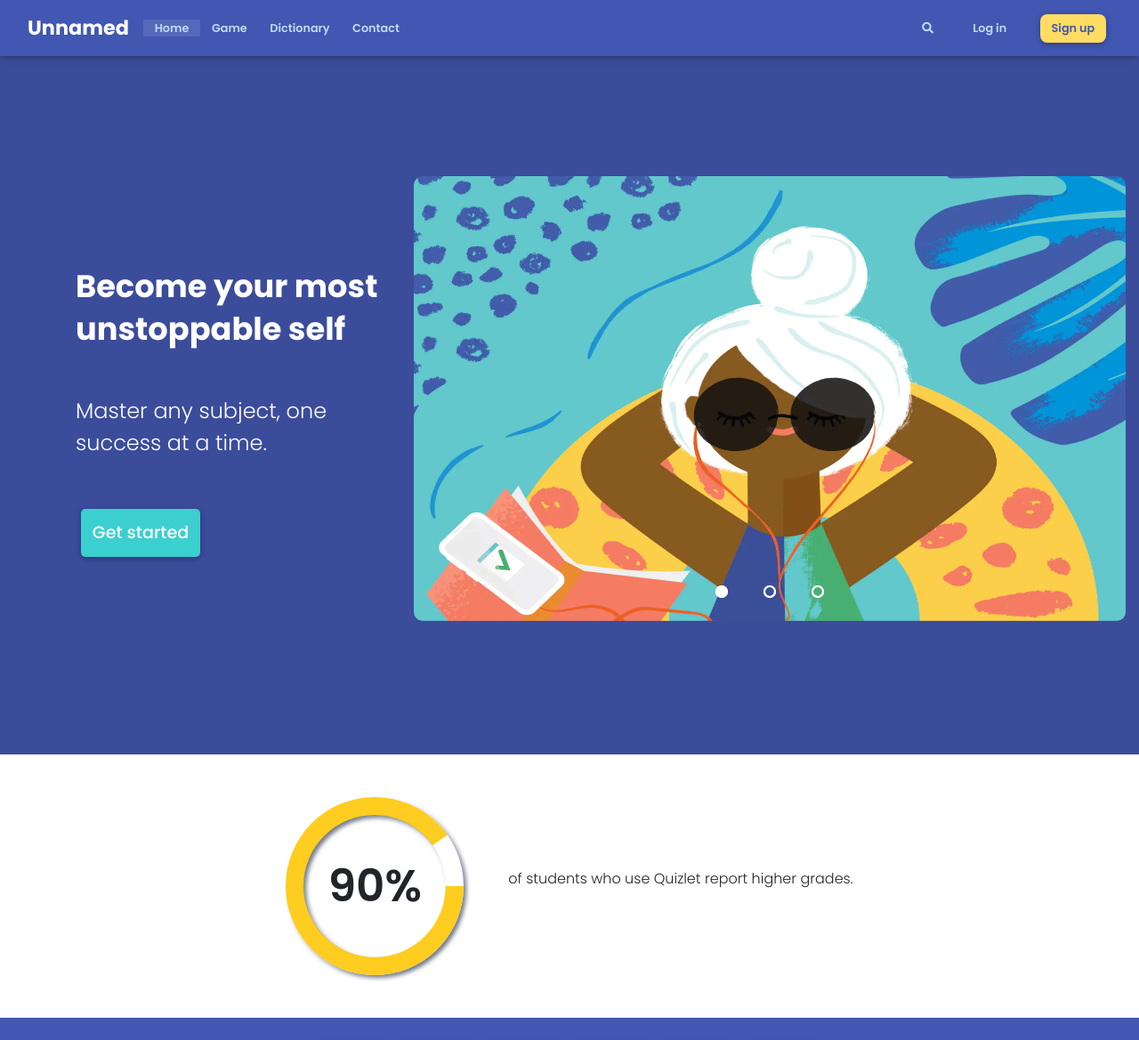
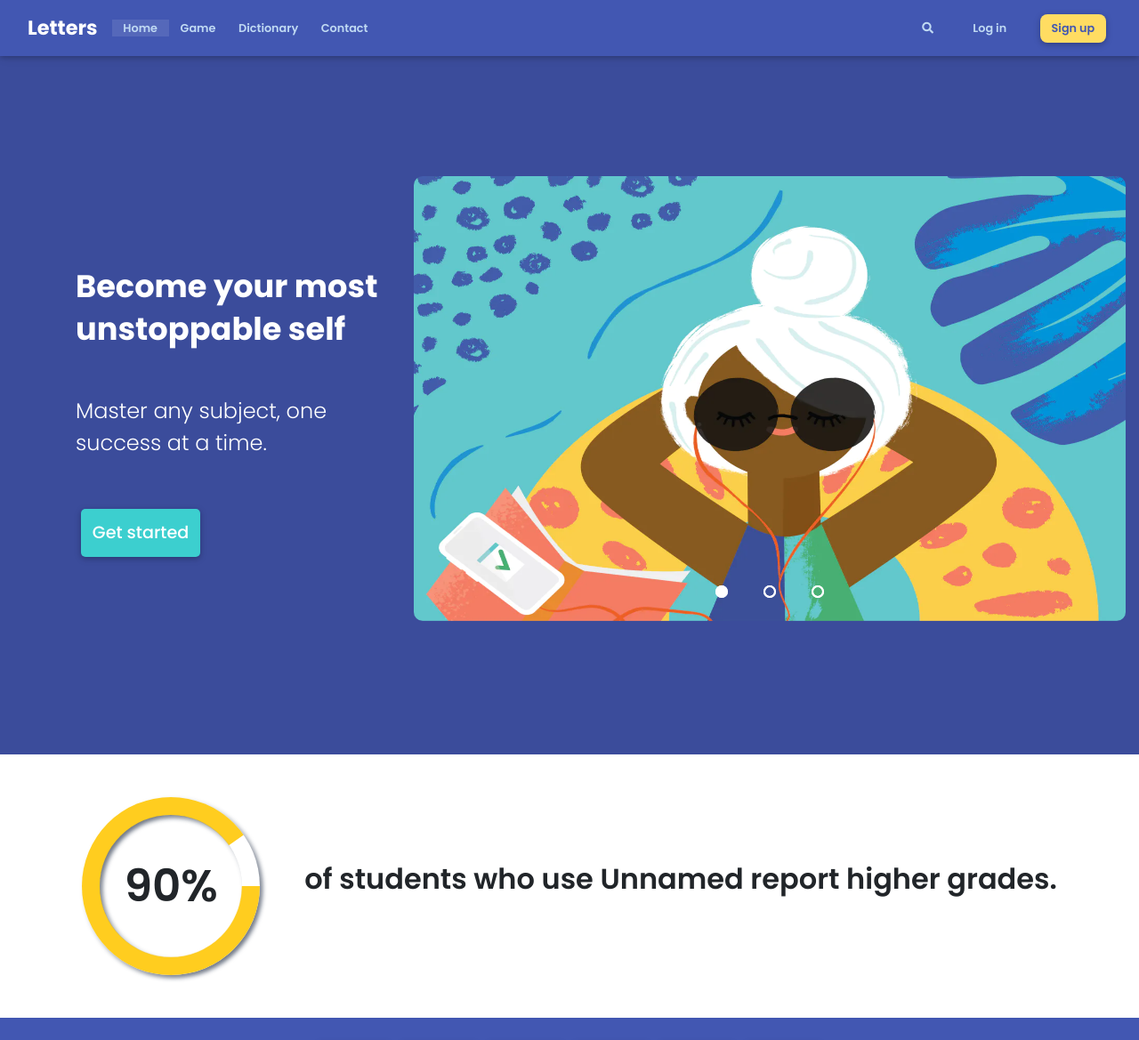
Before and after one commit to volinh911/Final-Project, a plain HTML site: page index.html in a window 1280 px wide. Shown: the top 1169 px of the page at 89% size. Drawn offline with nearby package versions, Linux system fonts and the light colour scheme.

Commit message:
name of web

```diff
--- a/index.html
+++ b/index.html
@@ -21,7 +21,7 @@
         <header>
             <nav class="navbar navbar-expand-lg navbar-dark fixed-top">
               <div class="container-fluid">
-                <a class="navbar-brand" href="#">Unnamed</a>
+                <a class="navbar-brand" href="#">Letters</a>
 
                 <button class="navbar-toggler" type="button" data-toggle="collapse" data-target="#navbarSupportedContent" aria-controls="navbarSupportedContent" aria-expanded="false" aria-label="Toggle navigation">
                   <span class="navbar-toggler-icon"></span>
@@ -115,7 +115,18 @@
                     <h1>90%</h1>
                 </div>
                 <div class="text">
-                    <p>of students who use Quizlet report higher grades.</p>
+                    <p>of students who use Unnamed report higher grades.</p>
+                </div>
+            </div>
+        </section>
+
+        <section class="sec-intro">
+            <div class="container">
+                <div class="grid-wrapper">
+
+                </div>
+                <div class="content">
+
                 </div>
             </div>
         </section>
--- a/style.css
+++ b/style.css
@@ -259,6 +259,8 @@ html {
 
 .intro .container .text{
     margin-left: 50px;
+    font-size: 2rem;
+    font-weight: 600;
 }
 
 footer{
```
